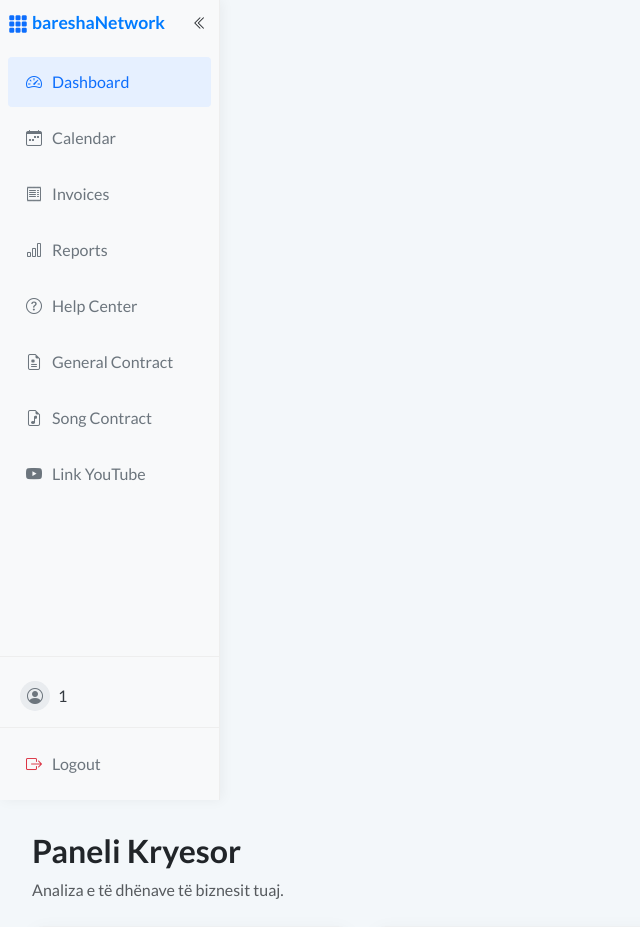
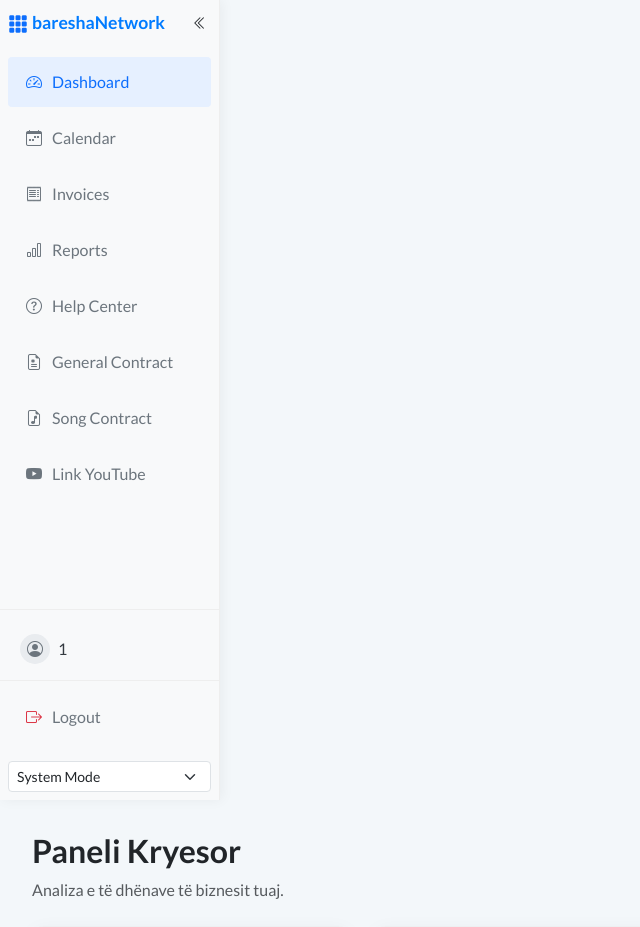
Before and after one commit to enisgjinii/client-baresha-web, a PHP site: page /client-baresha-web/dashboard.php in a window 1280 px wide. Shown: the top 927 px of the page, without its empty margins (0-640 px from the left). Run offline with PHP 8.4, Linux system fonts and the light colour scheme; the visitor is signed in with stand-in values (Sample User, id 1); data that the repository does not hold is empty; some libraries are stand-ins or nearby versions.

Commit message:
Add theme mode selector and functionality to sidebar

```diff
--- a/sidebar.php
+++ b/sidebar.php
@@ -9,7 +9,6 @@ $navItems = [
     ['title' => 'General Contract', 'icon' => 'bi-file-earmark-medical', 'url' => 'general-contract.php'],
     ['title' => 'Song Contract', 'icon' => 'bi-file-earmark-music', 'url' => 'song-contract.php'],
     ['title' => 'Link YouTube', 'icon' => 'bi-youtube', 'url' => 'link-youtube.php'],
-
 ];
 $currentPage = basename($_SERVER['PHP_SELF']);
 $currentUserName = isset($_SESSION['user_id']) ? $_SESSION['user_id'] : "User";
@@ -58,6 +57,14 @@ $sidebarClass = $sidebarCollapsed ? 'sidebar-collapsed' : '';
             <i class="bi bi-box-arrow-right me-2"></i>
             <span class="sidebar-text">Logout</span>
         </a>
+    </div>
+    <!-- Theme Mode Selector -->
+    <div class="p-2 theme-toggle">
+        <select id="themeSelector" class="form-select form-select-sm">
+            <option value="light">Light Mode</option>
+            <option value="dark">Dark Mode</option>
+            <option value="system">System Mode</option>
+        </select>
     </div>
 </div>
 
@@ -192,9 +199,7 @@ $sidebarClass = $sidebarCollapsed ? 'sidebar-collapsed' : '';
         background-color: #f8f9fa;
         border-top: 1px solid #eee;
         margin-top: auto;
-        /* Push user panel to the bottom, but logout below it */
         border-bottom: 1px solid #eee;
-        /* Added border to separate from logout */
     }
 
     .user-link {
@@ -227,9 +232,7 @@ $sidebarClass = $sidebarCollapsed ? 'sidebar-collapsed' : '';
 
     .logout-panel {
         background-color: #f8f9fa;
-        /* Match sidebar background */
         margin-top: 0;
-        /* Ensure it's directly after user panel */
     }
 
     .logout-link {
@@ -237,7 +240,6 @@ $sidebarClass = $sidebarCollapsed ? 'sidebar-collapsed' : '';
         align-items: center;
         padding: 0.5rem 0.75rem;
         color: #dc3545;
-        /* Example: Red color for logout */
         text-decoration: none !important;
         transition: background-color 0.15s ease;
         border-radius: 0.25rem;
@@ -247,17 +249,54 @@ $sidebarClass = $sidebarCollapsed ? 'sidebar-collapsed' : '';
 
     .logout-link:hover {
         background-color: #f8d7da;
-        /* Light red on hover */
         color: #dc3545;
     }
 
     .logout-link i {
         color: #dc3545;
-        /* Red icon for logout */
     }
 
+    /* Theme selector styling */
+    .theme-toggle {
+        padding: 0.5rem 0.75rem;
+    }
 
-    /* Add media query for mobile devices */
+    /* Dark mode overrides */
+    .dark-mode {
+        background-color: #121212;
+        color: #e0e0e0;
+    }
+
+    .dark-mode .sidebar {
+        background-color: #1e1e1e;
+        border-right: 1px solid #333;
+    }
+
+    .dark-mode .brand-name {
+        color: #66b0ff !important;
+    }
+
+    .dark-mode .nav-link {
+        color: #ccc;
+    }
+
+    .dark-mode .nav-link:hover,
+    .dark-mode .nav-link.active {
+        background-color: #333;
+        color: #fff;
+    }
+
+    .dark-mode .user-panel,
+    .dark-mode .logout-panel {
+        background-color: #1e1e1e;
+        border-color: #333;
+    }
+
+    .dark-mode .user-link:hover {
+        background-color: #2c2c2c;
+    }
+
+    /* Media query for mobile devices */
     @media (max-width: 767.98px) {
         .sidebar:not(.sidebar-collapsed) {
             transform: translateX(-100%);
@@ -278,6 +317,7 @@ $sidebarClass = $sidebarCollapsed ? 'sidebar-collapsed' : '';
     document.addEventListener('DOMContentLoaded', function() {
         const sidebar = document.getElementById('sidebar');
         const toggleBtn = document.getElementById('sidebarCollapseBtn');
+        const themeSelector = document.getElementById('themeSelector');
 
         // Initialize tooltips only if sidebar is collapsed
         function initTooltips() {
@@ -295,7 +335,7 @@ $sidebarClass = $sidebarCollapsed ? 'sidebar-collapsed' : '';
         // Destroy all tooltips
         function destroyTooltips() {
             document.querySelectorAll('.nav-link').forEach(link => {
-                if (!link.classList.contains('logout-link')) { // Exclude logout link from tooltip destruction
+                if (!link.classList.contains('logout-link')) {
                     const tooltip = bootstrap.Tooltip.getInstance(link);
                     if (tooltip) {
                         tooltip.dispose();
@@ -312,28 +352,17 @@ $sidebarClass = $sidebarCollapsed ? 'sidebar-collapsed' : '';
         // Toggle sidebar when button is clicked
         toggleBtn.addEventListener('click', function(e) {
             e.preventDefault();
-
-            // Destroy existing tooltips first
             destroyTooltips();
-
-            // Toggle sidebar class
             sidebar.classList.toggle('sidebar-collapsed');
-
-            // Set appropriate tooltip attributes based on sidebar state
-            const isCollapsed = sidebar.classList.contains('sidebar-collapsed');
-
-            // Initialize tooltips if sidebar is collapsed
-            if (isCollapsed) {
+            if (sidebar.classList.contains('sidebar-collapsed')) {
                 initTooltips();
             }
-
-            // Save state to cookie
-            document.cookie = `sidebar_collapsed=${isCollapsed}; path=/; max-age=31536000`;
+            document.cookie = `sidebar_collapsed=${sidebar.classList.contains('sidebar-collapsed')}; path=/; max-age=31536000`;
         });
 
-        // Make sure tooltips don't remain when hovering out
+        // Ensure tooltips hide when mouse leaves
         document.querySelectorAll('.nav-link').forEach(link => {
-            if (!link.classList.contains('logout-link')) { // Exclude logout link from tooltip hover out
+            if (!link.classList.contains('logout-link')) {
                 link.addEventListener('mouseleave', function() {
                     const tooltip = bootstrap.Tooltip.getInstance(this);
                     if (tooltip) {
@@ -352,5 +381,43 @@ $sidebarClass = $sidebarCollapsed ? 'sidebar-collapsed' : '';
                 document.cookie = 'sidebar_collapsed=true; path=/; max-age=31536000';
             }
         });
+
+        // Theme functionality
+        // Retrieve saved theme from localStorage or default to "system"
+        const savedTheme = localStorage.getItem('theme-mode') || 'system';
+        themeSelector.value = savedTheme;
+        applyTheme(savedTheme);
+
+        themeSelector.addEventListener('change', function() {
+            const selectedTheme = themeSelector.value;
+            localStorage.setItem('theme-mode', selectedTheme);
+            applyTheme(selectedTheme);
+        });
+
+        function applyTheme(theme) {
+            if (theme === 'system') {
+                // Apply based on system preference
+                if (window.matchMedia && window.matchMedia('(prefers-color-scheme: dark)').matches) {
+                    document.body.classList.add('dark-mode');
+                    document.body.classList.remove('light-mode');
+                } else {
+                    document.body.classList.add('light-mode');
+                    document.body.classList.remove('dark-mode');
+                }
+            } else if (theme === 'dark') {
+                document.body.classList.add('dark-mode');
+                document.body.classList.remove('light-mode');
+            } else {
+                document.body.classList.add('light-mode');
+                document.body.classList.remove('dark-mode');
+            }
+        }
+
+        // Listen for changes in system color scheme if "system" mode is active
+        window.matchMedia('(prefers-color-scheme: dark)').addEventListener('change', e => {
+            if (themeSelector.value === 'system') {
+                applyTheme('system');
+            }
+        });
     });
 </script>
```
